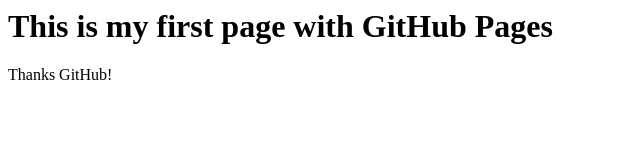
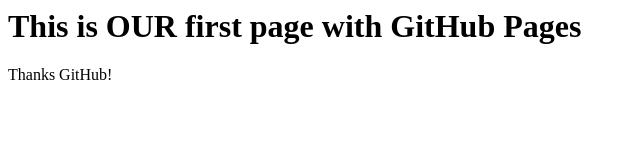
Before and after one commit to PruneauPhilippe/My-first-Repo, a plain HTML site: page index.html in a window 1280 px wide. Shown: the whole page, without its empty margins (0-640 px from the left). Drawn offline with Linux system fonts and the light colour scheme.

Commit message:
Update index.html MY OUR
PruneauPhil apporte une modification du texte  en remplaçant MY par OUR pour indiquer que cela a été fait à deux

```diff
--- a/index.html
+++ b/index.html
@@ -1,4 +1,4 @@
 <html>
-<h1> This is my first page with GitHub Pages </h1>
+<h1> This is OUR first page with GitHub Pages </h1>
 <p>Thanks GitHub!</p>
 </html>
```
